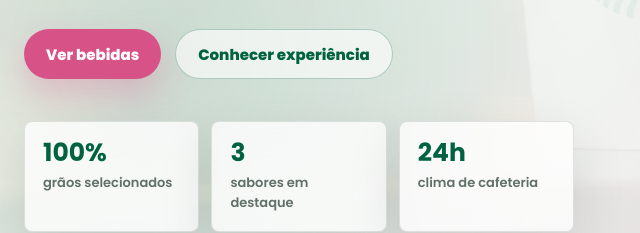
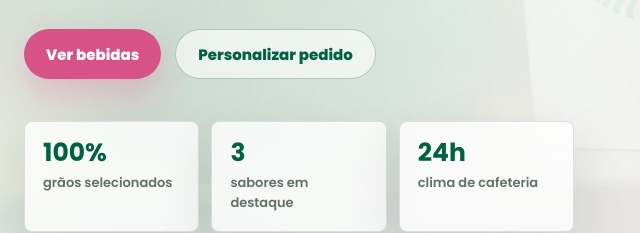
Before and after one commit to tatianebarbosa/starbucks-ia, a website built with Vite: page index.html in a window 1280 px wide. Shown: the part 557-790 px from the top of the page, 0-640 px from the left. Built offline with nearby package versions, Linux system fonts and the light colour scheme.

Commit message:
Ajusta botao de personalizacao

```diff
--- a/index.html
+++ b/index.html
@@ -48,7 +48,7 @@
 
                 <div class="hero-actions" id="pedido">
                     <a class="button-primary" href="#bebidas">Ver bebidas</a>
-                    <a class="button-secondary" href="#experiencia">Conhecer experiência</a>
+                    <a class="button-secondary" href="#personalizar">Personalizar pedido</a>
                 </div>
 
                 <div class="stats" aria-label="Destaques">
```
